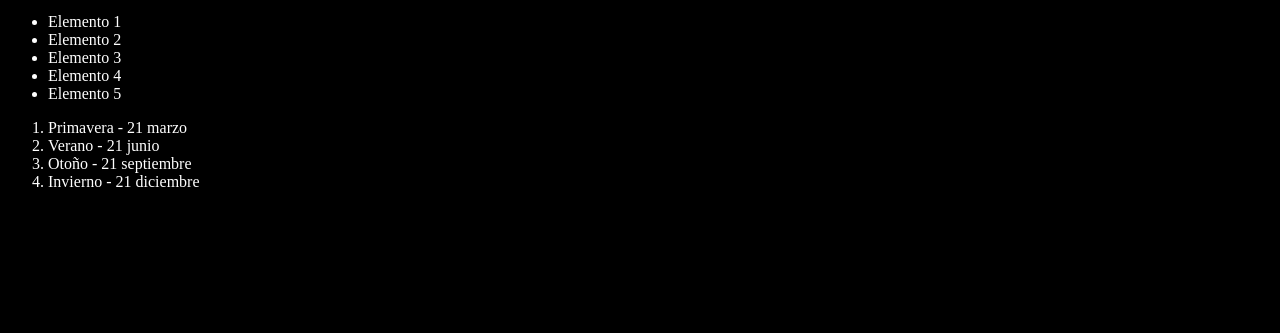
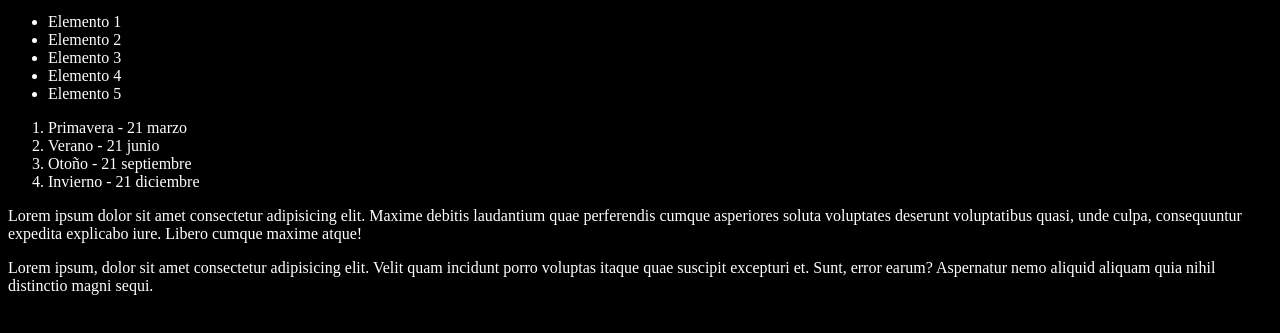
Before and after one commit to Banedon7/git, a plain HTML site: page index.html in a window 1280 px wide. Shown: the part 101-434 px from the top of the page. Drawn offline with Linux system fonts and the light colour scheme.

Commit message:
Agregando 2 párrafos

```diff
--- a/index.html
+++ b/index.html
@@ -30,6 +30,10 @@
     <li>Invierno - 21 diciembre</li>
   </ol>
 
+  <p>Lorem ipsum dolor sit amet consectetur adipisicing elit. Maxime debitis laudantium quae perferendis cumque asperiores soluta voluptates deserunt voluptatibus quasi, unde culpa, consequuntur expedita explicabo iure. Libero cumque maxime atque!</p>
+
+  <p>Lorem ipsum, dolor sit amet consectetur adipisicing elit. Velit quam incidunt porro voluptas itaque quae suscipit excepturi et. Sunt, error earum? Aspernatur nemo aliquid aliquam quia nihil distinctio magni sequi.</p>
+
   <script src="index.js"></script>
 </body>
 
```
